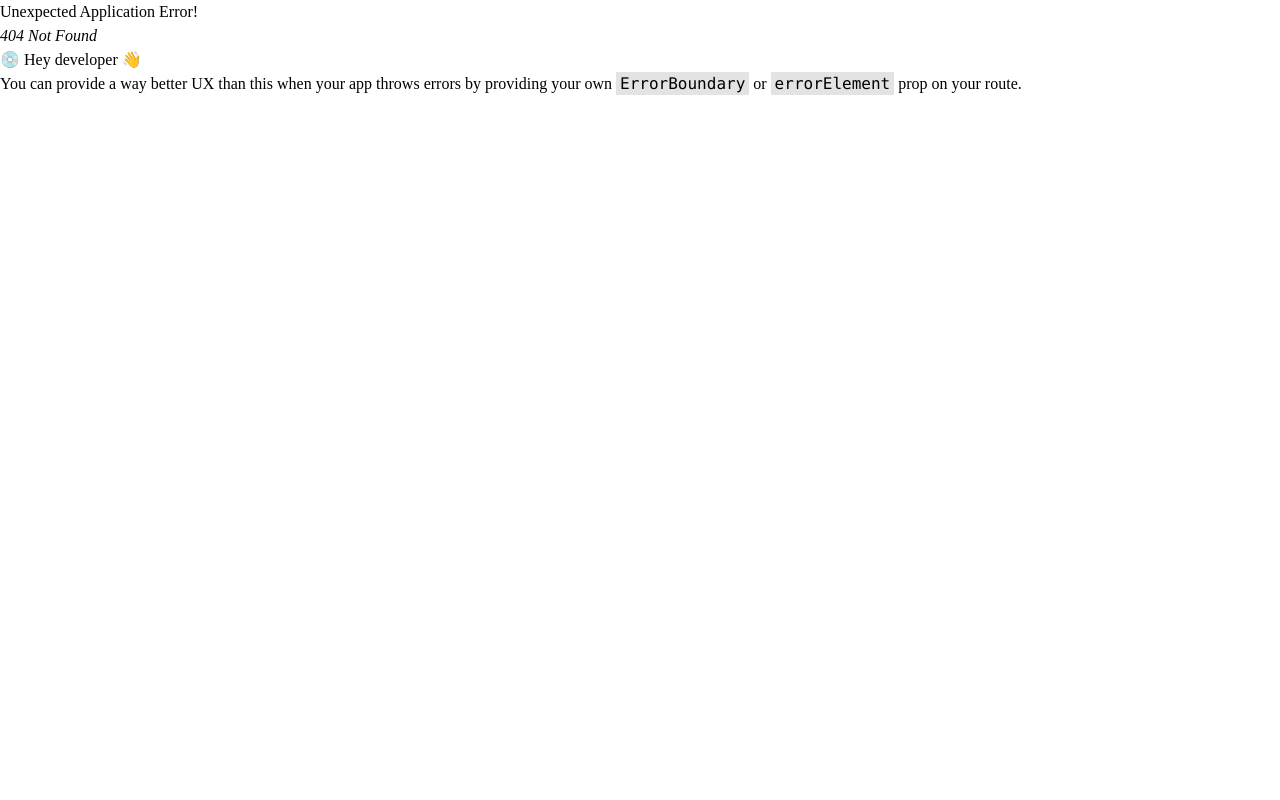
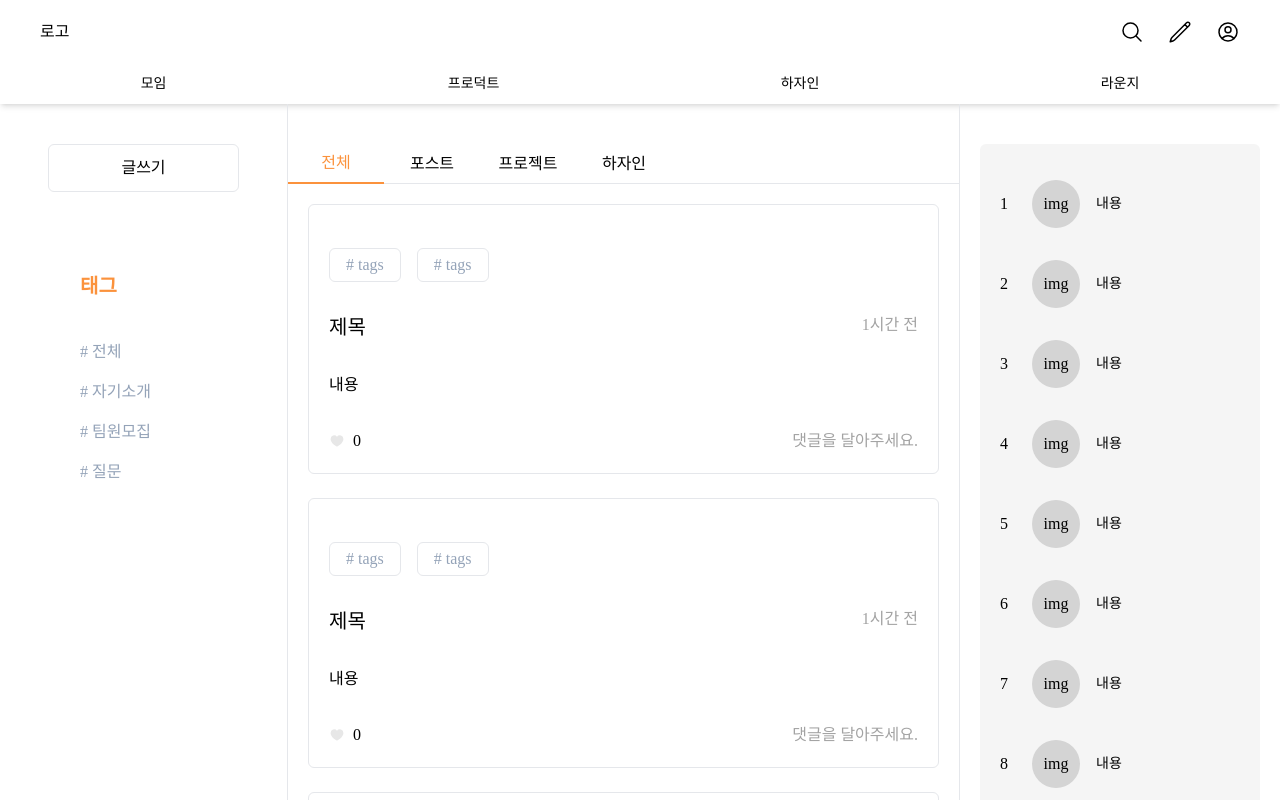
Before and after one commit to mandoong/HAJA-react, a React (Create React App) app: page /lounge in a window 1280 px wide. Before the commit this address had no page. Shown: the top 800 px of the page. Built offline with nearby package versions, Linux system fonts and the light colour scheme; a web font is replaced by a local one.

Commit message:
💚add: lounge page add

```diff
--- a/package.json
+++ b/package.json
@@ -41,7 +41,7 @@
     ]
   },
   "devDependencies": {
-    "eslint": "^8.2.0",
+    "eslint": "^8.57.0",
     "eslint-config-airbnb": "^19.0.4",
     "eslint-config-prettier": "^9.1.0",
     "eslint-plugin-import": "^2.25.3",
@@ -49,7 +49,7 @@
     "eslint-plugin-prettier": "^5.1.3",
     "eslint-plugin-react": "^7.28.0",
     "eslint-plugin-react-hooks": "^4.3.0",
-    "prettier": "3.2.5",
+    "prettier": "^3.2.5",
     "tailwindcss": "^3.4.1"
   }
 }
--- /dev/null
+++ b/src/components/page/lounge/card.jsx
@@ -0,0 +1,36 @@
+import { HeartIcon } from "@heroicons/react/20/solid";
+
+export default function LoungeCard({ title, content }) {
+  return (
+    <div className="w-full border rounded-md p-5 mb-6">
+      <div className="h-20 w-full flex gap-4 items-center mb-2">
+        {Array(2)
+          .fill({})
+          .map((e) => {
+            return (
+              <div
+                className="px-4 py-1 border rounded-md text-slate-400"
+                key={e}
+              >
+                # tags
+              </div>
+            );
+          })}
+      </div>
+      <div className="flex justify-between ">
+        <div className="text-xl">{title}</div>
+        <div className="text-md text-neutral-400">1시간 전</div>
+      </div>
+      <div className="text-md py-8">{content}</div>
+      <div className="flex justify-between">
+        <div className="flex gap-2">
+          <HeartIcon className="w-4 text-[#e7e7e7]" />
+          <div>0</div>
+        </div>
+        <div>
+          <div className="text-neutral-400">댓글을 달아주세요.</div>
+        </div>
+      </div>
+    </div>
+  );
+}
--- a/src/layouts/Header.jsx
+++ b/src/layouts/Header.jsx
@@ -7,7 +7,7 @@ import { Link } from "react-router-dom";
 
 export default function LayoutHeader() {
   return (
-    <>
+    <div className="shadow-md z-10">
       <div className="flex h-16 px-10 items-center justify-betweena">
         <div className="w-full flex items-center gap-10">
           로고
@@ -21,10 +21,10 @@ export default function LayoutHeader() {
             <Link className="hover:text-orange-400" to="/">
               하자인
             </Link>
-            <Link className="hover:text-orange-400" to="/">
+            {/* <Link className="hover:text-orange-400" to="/">
               퀘스트
-            </Link>
-            <Link className="hover:text-orange-400" to="/">
+            </Link> */}
+            <Link className="hover:text-orange-400" to="/lounge">
               라운지
             </Link>
           </div>
@@ -52,13 +52,13 @@ export default function LayoutHeader() {
         <Link className="hover:text-orange-400" to="/">
           하자인
         </Link>
-        <Link className="hover:text-orange-400" to="/">
+        {/* <Link className="hover:text-orange-400" to="/">
           퀘스트
-        </Link>
-        <Link className="hover:text-orange-400" to="/">
+        </Link> */}
+        <Link className="hover:text-orange-400" to="/lounge">
           라운지
         </Link>
       </div>
-    </>
+    </div>
   );
 }
--- a/src/pages/home/index.js
+++ b/src/pages/home/index.js
@@ -5,7 +5,7 @@ import HomeNewsSection from "./NewsSection";
 
 export default function Home() {
   return (
-    <div className="w-full flex justify-center items-center flex-col bg-[#ffffff]">
+    <div className="w-full flex justify-center items-center flex-col">
       <div className="flex flex-col items-center max-w-[1200px] px-10 box-border">
         <HomeMainSection />
         <HomeNewsSection />
--- /dev/null
+++ b/src/pages/lounge/List.jsx
@@ -0,0 +1,44 @@
+import { click } from "@testing-library/user-event/dist/click";
+import { useState } from "react";
+import LoungeCard from "../../components/page/lounge/card";
+
+export default function LoungeList() {
+  const [currentTap, setCurrentTap] = useState("all");
+
+  const tapItems = [
+    { name: "전체", item: "all" },
+    { name: "포스트", item: "post" },
+    { name: "프로젝트", item: "project" },
+    { name: "하자인", item: "user" },
+  ];
+
+  return (
+    <div className="flex-1 border-r">
+      <div className="pt-10 flex border-b-[1px] h-20">
+        {tapItems.map((e) => {
+          return (
+            <button
+              type="button"
+              onClick={() => setCurrentTap(e.item)}
+              className={`w-24 h-10 flex justify-center items-center ${currentTap === e.item ? "text-orange-400 border-b-2 border-orange-400" : ""}`}
+              key={e.item}
+            >
+              {e.name}
+            </button>
+          );
+        })}
+      </div>
+      <div className="p-5">
+        {Array(10)
+          .fill({})
+          .map((e) => {
+            return (
+              <div key={e}>
+                <LoungeCard title="제목" content="내용" />
+              </div>
+            );
+          })}
+      </div>
+    </div>
+  );
+}
--- /dev/null
+++ b/src/pages/lounge/RankTap.jsx
@@ -0,0 +1,21 @@
+export default function LoungeRankTap() {
+  return (
+    <div className="p-5 pt-10 w-80">
+      <div className="rounded-md w-full bg-neutral-100 p-5">
+        {Array(10)
+          .fill({})
+          .map((e, i) => {
+            return (
+              <div key={e} className="flex items-center gap-4 h-20">
+                <div className="w-4">{i + 1}</div>
+                <div className="w-12 aspect-square rounded-full bg-neutral-300 flex justify-center items-center">
+                  img
+                </div>
+                <div className="text-sm">내용</div>
+              </div>
+            );
+          })}
+      </div>
+    </div>
+  );
+}
--- /dev/null
+++ b/src/pages/lounge/TagTap.jsx
@@ -0,0 +1,31 @@
+export default function LoungeTagTap() {
+  const taps = [
+    { tag: "전체", item: "all" },
+    { tag: "자기소개", item: "myself" },
+    { tag: "팀원모집", item: "team" },
+    { tag: "질문", item: "qa" },
+  ];
+  return (
+    <div className="w-72 px-12 border-r-[1px] pt-10">
+      <div className="h-12 w-full border rounded-md flex justify-center items-center mb-20">
+        글쓰기
+      </div>
+
+      <div className="w-full px-8">
+        <div className="text-orange-400 text-xl font-bold mb-10">태그</div>
+        <div>
+          {taps.map((e) => {
+            return (
+              <div
+                key={e.item}
+                className="mb-4 text-slate-400 hover:text-black"
+              >
+                # {e.tag}
+              </div>
+            );
+          })}
+        </div>
+      </div>
+    </div>
+  );
+}
--- /dev/null
+++ b/src/pages/lounge/index.jsx
@@ -0,0 +1,13 @@
+import LoungeList from "./List";
+import LoungeRankTap from "./RankTap";
+import LoungeTagTap from "./TagTap";
+
+export default function Lounge() {
+  return (
+    <div className="flex">
+      <LoungeTagTap />
+      <LoungeList />
+      <LoungeRankTap />
+    </div>
+  );
+}
--- a/src/routes/router.js
+++ b/src/routes/router.js
@@ -7,6 +7,7 @@ import Home from "../pages/home/index";
 import ProjectDetail from "../pages/projectDetail/index";
 import ProjectApply from "../pages/projectApply/index";
 import Auth from "../components/page/auth/Auth";
+import Lounge from "../pages/lounge";
 
 export default createBrowserRouter([
   {
@@ -32,6 +33,7 @@ export default createBrowserRouter([
         element: <Signup />,
       }, // 네브바와 연결 후 삭제 예정
       { path: "/auth", element: <Auth /> },
+      { path: "/lounge", element: <Lounge /> },
     ],
   },
 ]);
```
Also changed, not shown: 1 other file (tests, documents, lock files or other folders).
